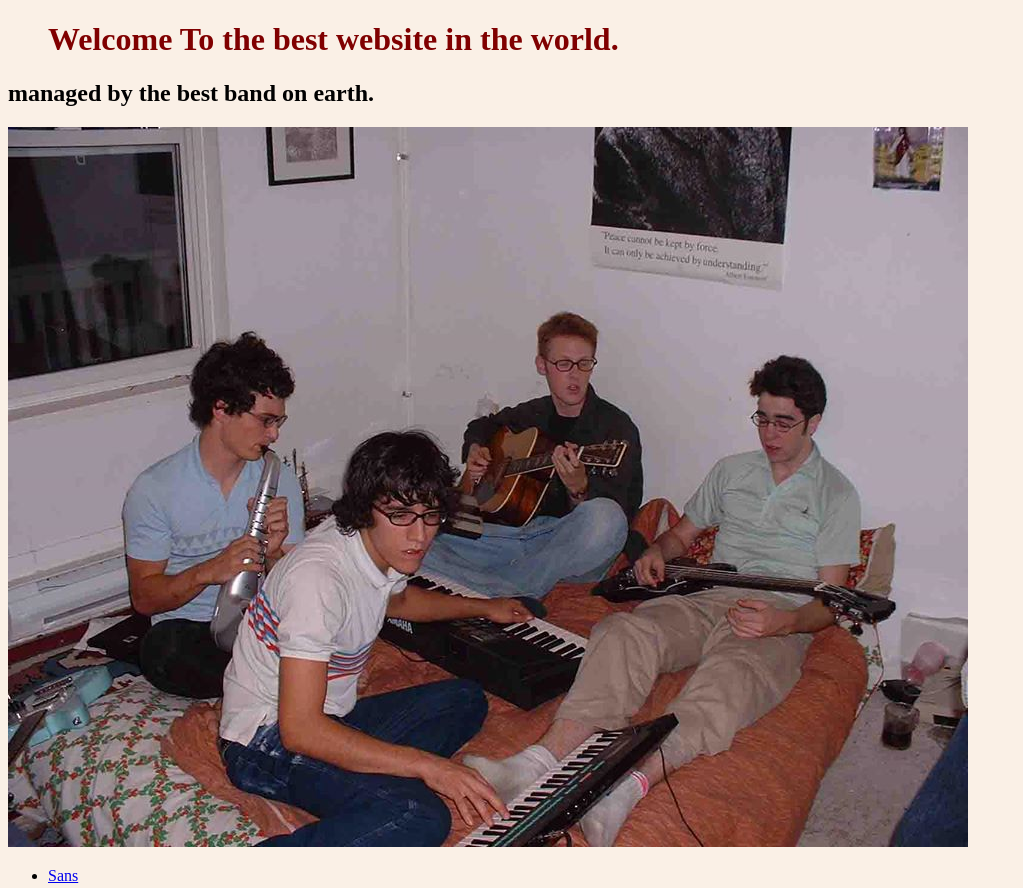
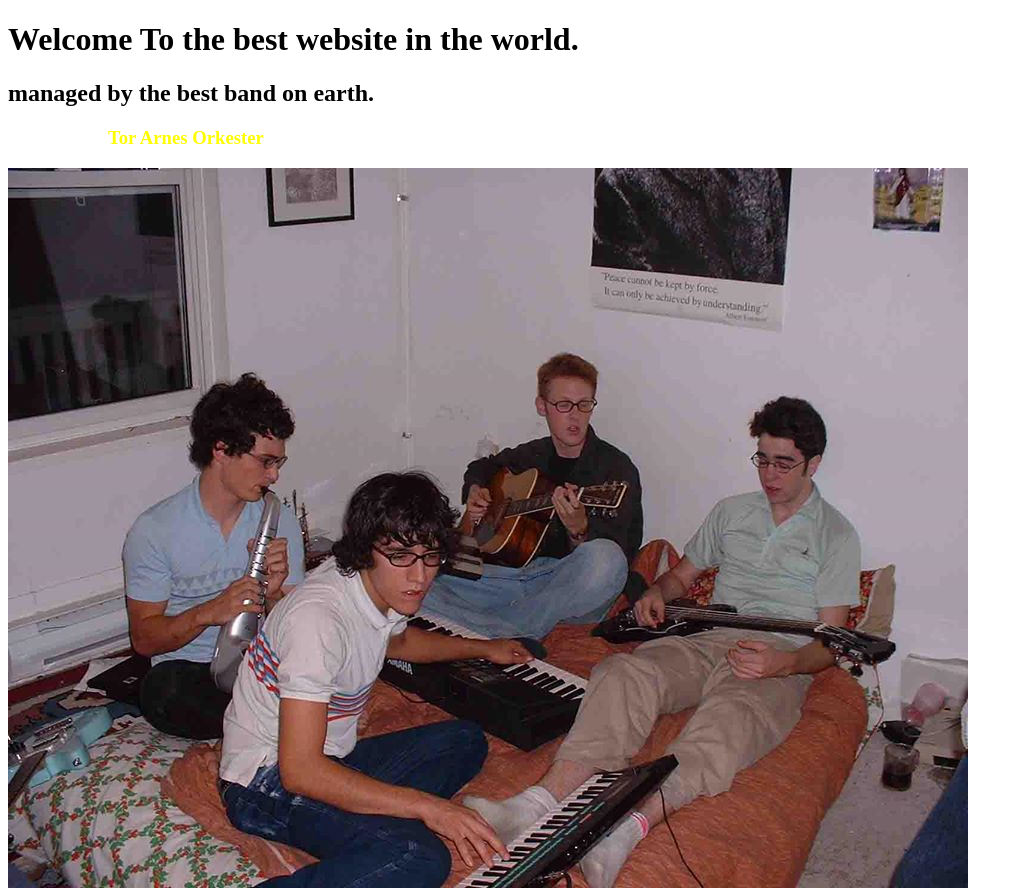
Before and after one commit to oleytterdahl/torarnes, a plain HTML site: page index.html in a window 1280 px wide. Shown: the top 888 px of the page, without its empty margins (0-1023 px from the left). Drawn offline with Linux system fonts and the light colour scheme.

Commit message:
Update index.html

```diff
--- a/index.html
+++ b/index.html
@@ -5,12 +5,12 @@
 <head>
 <style>
 body {
-  background-color: linen;
+  background-color: white;
 }
 
-h1 {
-  color: Maroon;
-  margin-left: 40px;
+h3 {
+  color: yellow;
+  margin-left: 100px;
 }
 </style>
 </head>
@@ -19,6 +19,7 @@ h1 {
 
 <h1>Welcome To the best website in the world.</h1>
 <h2>managed by the best band on earth.</h2>
+<h3>Tor Arnes Orkester</h3>
 <img src="616622_482498431779354_33042246_o.jpg" alt="tor arnes orkester in the studio" width="960" height="720">
 
 <div class="nav">
```
